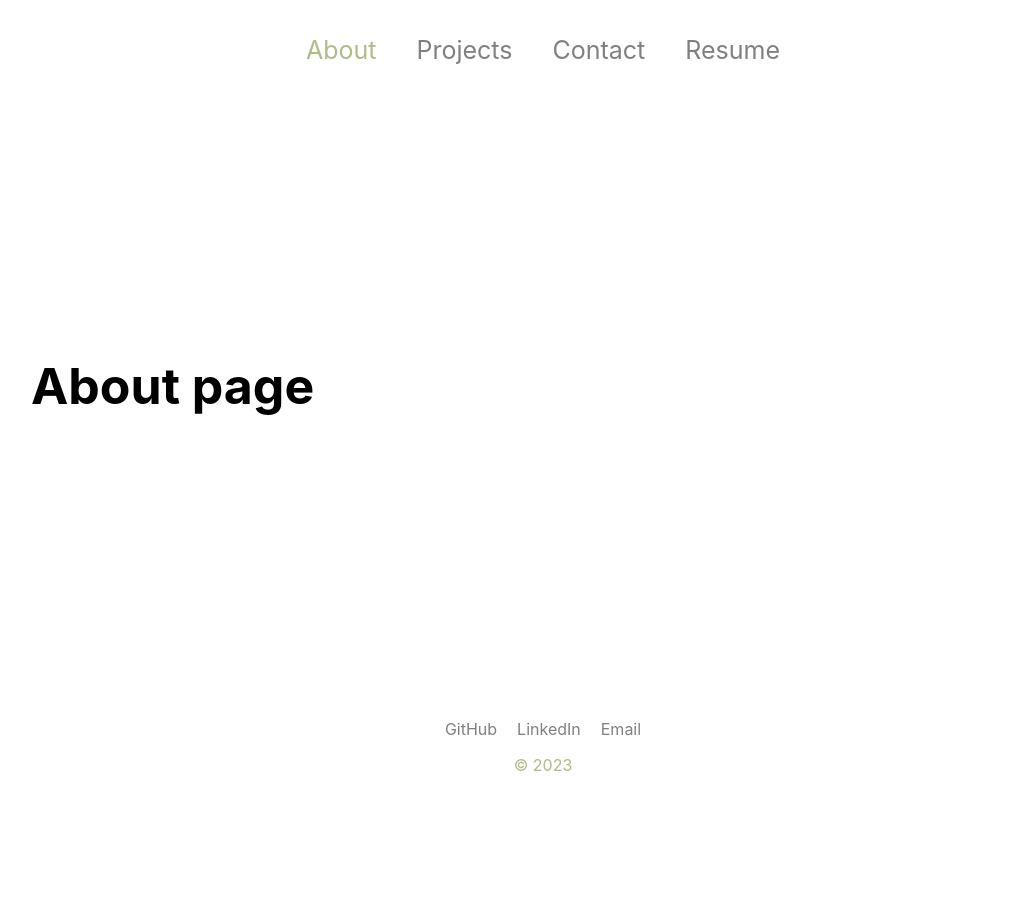
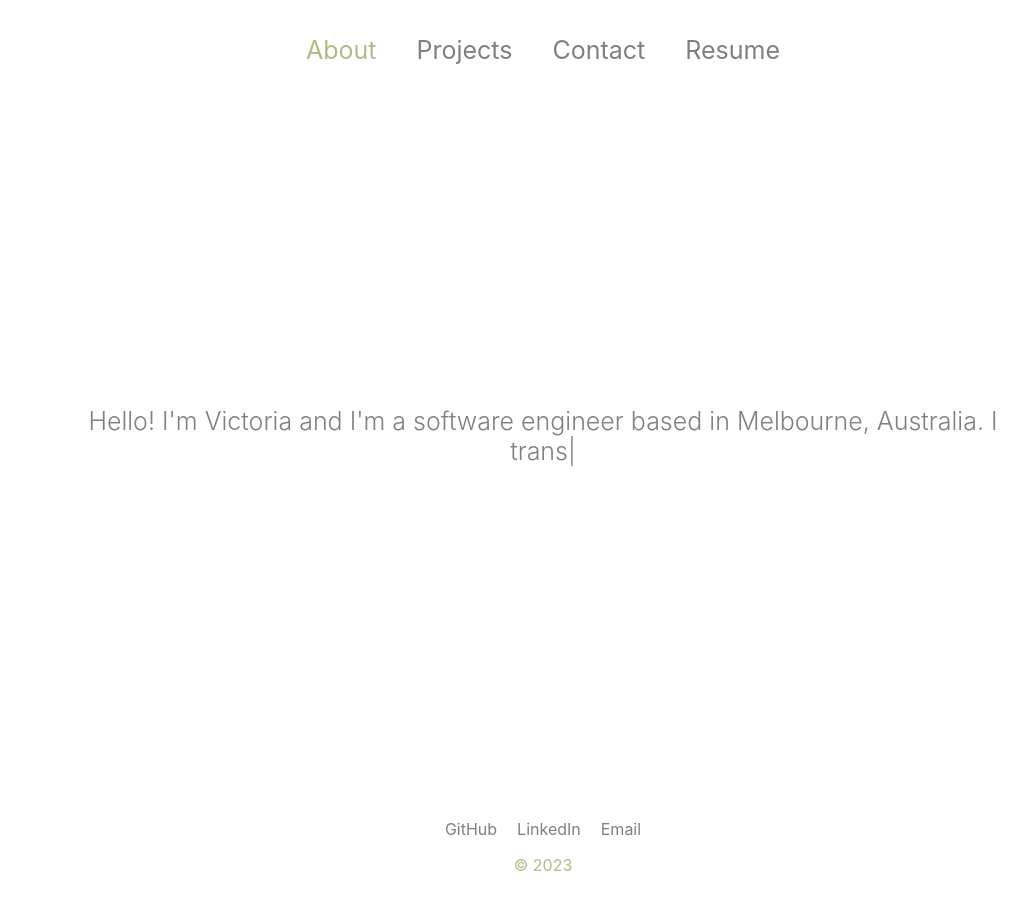
Before and after one commit to VictoriaCook/react-portfolio, a React (Create React App) app in the folder portfolio/: page /about in a window 1280 px wide. Shown: the top 910 px of the page, without its empty margins (97-1124 px from the left). Before the commit the page ends 830 px from the top, so only its background shows below. Built offline with nearby package versions, Linux system fonts and the light colour scheme.

Commit message:
set up basic about page

```diff
--- a/portfolio/src/components/About/About.css
+++ b/portfolio/src/components/About/About.css
@@ -0,0 +1,8 @@
+.type-writer {
+    padding: 50px;
+    margin: 0 auto;
+    font-weight: 300;
+    color: var( --primary-text-colour);
+    /* color: #3a3535a2; */
+    text-align: center;
+  }
--- a/portfolio/src/components/About/About.js
+++ b/portfolio/src/components/About/About.js
@@ -1,9 +1,18 @@
 import React from "react";
+import Typed from 'react-typed';
+import './About.css';
 
 export default function About() {
     return (
         <div className="main-container">
-            <h1> About page </h1>
+            <div className="type-writer">
+                <Typed
+                strings={[`Hello! I'm Victoria and I'm a software engineer based in Melbourne, Australia. I transitioned to software engineering from a career in legal / operational roles in early-stage startups and private legal practice (as an employment lawyer).`]}
+                typeSpeed={50}
+                backSpeed={40}
+                loop >
+                </Typed>
+            </div>
         </div>
       )
   }
```
